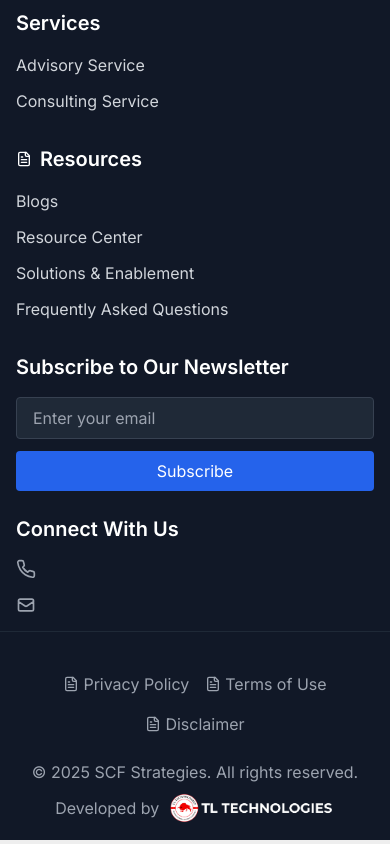
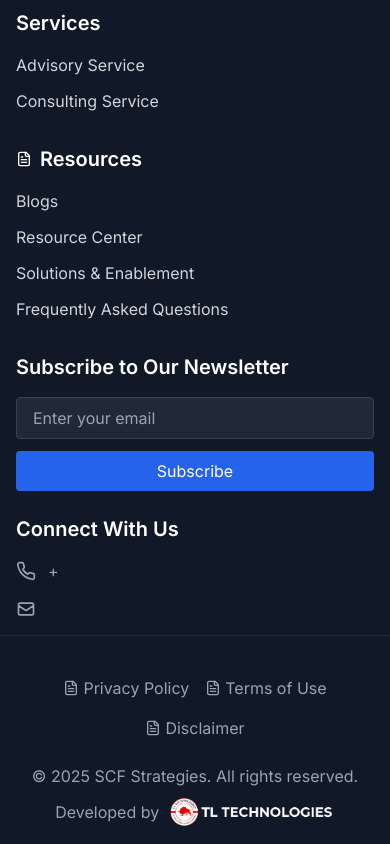
Before and after one commit to Sangi2020/tl-scf-strategies-enhancement, a Next.js app: page /contact-us in a window 390 px wide. Shown: the part 1357-2201 px from the top of the page. Built offline with nearby package versions, Linux system fonts and the light colour scheme; no server answers.

Commit message:
Updated phone numbers

```diff
--- a/src/components/Footer.jsx
+++ b/src/components/Footer.jsx
@@ -188,7 +188,7 @@ const Footer = () => {
                   className="flex items-center space-x-3 text-gray-400 hover:text-blue-400 transition-colors group"
                 >
                   <PhoneIcon className="w-5 h-5 group-hover:scale-110 transition-transform" />
-                  <span className="text-base md:text-lg">{phone} </span>
+                  <span className="text-base md:text-lg">+{phone} </span>
                 </a>
 
                 <a
--- a/src/components/contact/ContactContent.jsx
+++ b/src/components/contact/ContactContent.jsx
@@ -55,7 +55,7 @@ const ContactContent = () => {
                         <Phone className="w-6 h-6 text-blue-600" />
                       </div>
                       <h3 className="font-semibold text-gray-800">Call Us</h3>
-                      <p className="text-2xl text-title">{phone}</p>
+                      <p className="text-2xl text-title">+{phone}</p>
                     </div>
                   </a>
                 )}
```
